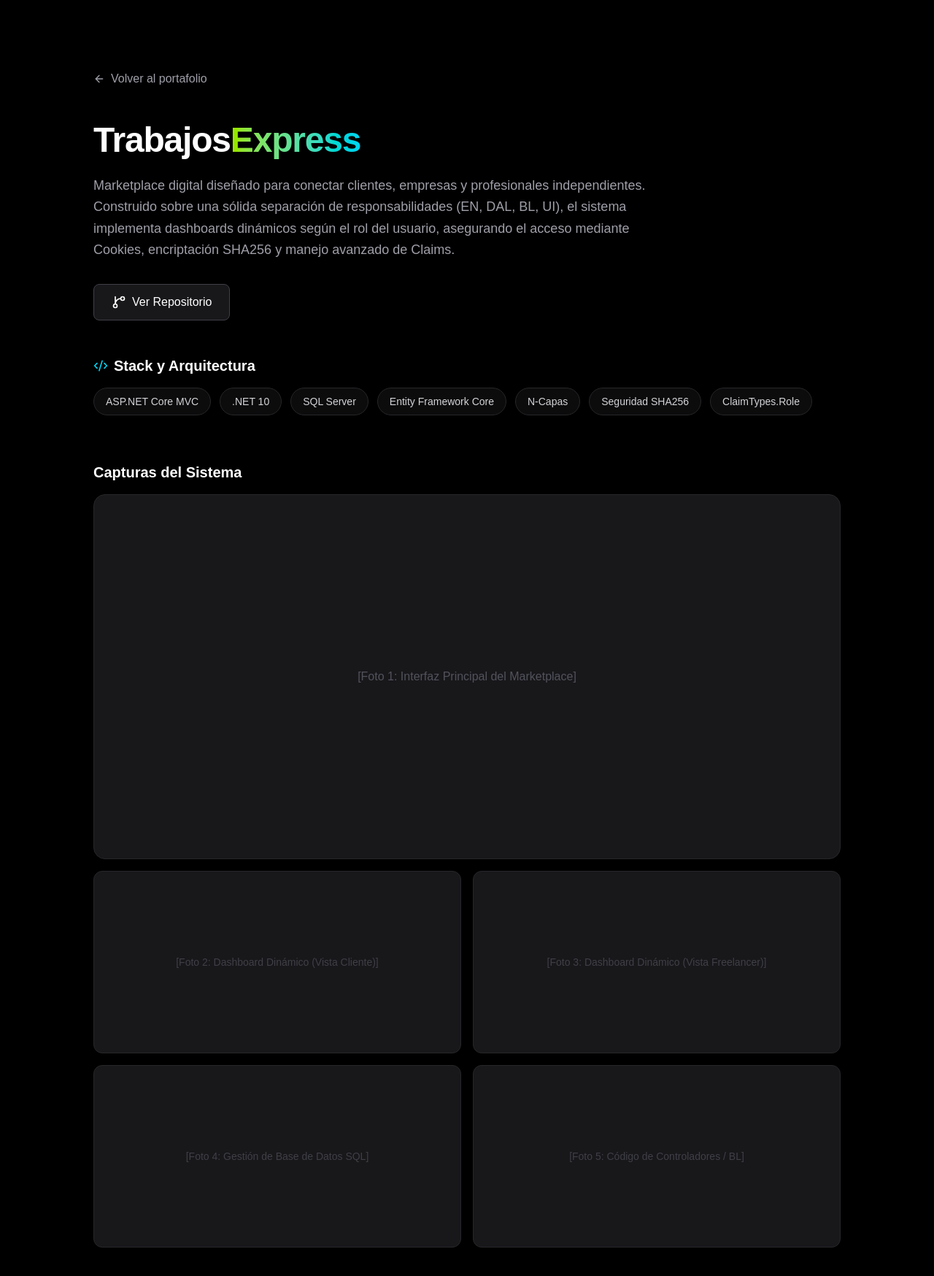
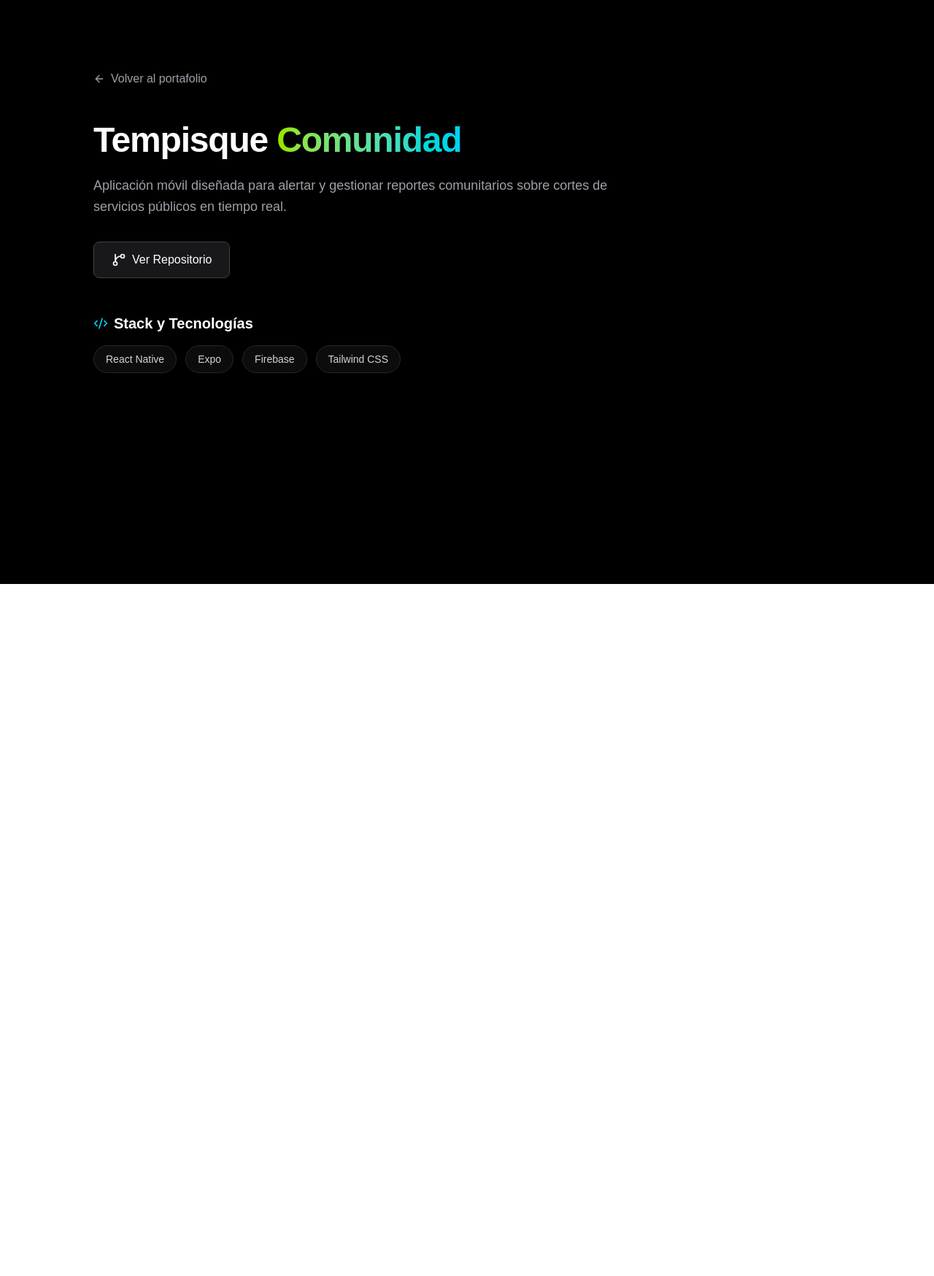
Before and after one commit to dventura-dev/portafolio-dv, a Next.js app: page /proyectos/tempisque in a window 1280 px wide. Shown: the top 1748 px of the page at 73% size. After the commit the page ends 800 px from the top, so only its background shows below. Built offline with nearby package versions, Linux system fonts and the light colour scheme.

Commit message:
fix: agregar componente exportado en tempisque page

```diff
--- a/app/proyectos/tempisque/page.tsx
+++ b/app/proyectos/tempisque/page.tsx
@@ -4,9 +4,7 @@ import Link from 'next/link';
 import { motion } from 'framer-motion';
 import { ArrowLeft, GitBranch, Code2 } from 'lucide-react';
 
-
-
-export default function tempisque() {
+export default function TempisquePage() {
   return (
     <main className="min-h-screen bg-black text-white pt-24 pb-12 px-6">
       <div className="max-w-5xl mx-auto">
@@ -16,10 +14,10 @@ export default function tempisque() {
 
         <div className="mb-12">
           <motion.h1 initial={{ opacity: 0, y: 10 }} animate={{ opacity: 1, y: 0 }} className="text-4xl md:text-5xl font-extrabold tracking-tight mb-6">
-            Trabajos<span className="text-transparent bg-clip-text bg-gradient-to-r from-lime-400 to-cyan-400">Express</span>
+            Tempisque <span className="text-transparent bg-clip-text bg-gradient-to-r from-lime-400 to-cyan-400">Comunidad</span>
           </motion.h1>
           <p className="text-lg text-zinc-400 max-w-3xl leading-relaxed mb-8">
-            Marketplace digital diseñado para conectar clientes, empresas y profesionales independientes. Construido sobre una sólida separación de responsabilidades (EN, DAL, BL, UI), el sistema implementa dashboards dinámicos según el rol del usuario, asegurando el acceso mediante Cookies, encriptación SHA256 y manejo avanzado de Claims.
+            Aplicación móvil diseñada para alertar y gestionar reportes comunitarios sobre cortes de servicios públicos en tiempo real.
           </p>
 
           <div className="flex flex-wrap gap-4">
@@ -31,29 +29,15 @@ export default function tempisque() {
 
         <div className="mb-16">
           <h3 className="text-xl font-semibold mb-4 flex items-center gap-2">
-            <Code2 className="w-5 h-5 text-cyan-400" /> Stack y Arquitectura
+            <Code2 className="w-5 h-5 text-cyan-400" /> Stack y Tecnologías
           </h3>
           <div className="flex flex-wrap gap-3">
-            {['ASP.NET Core MVC', '.NET 10', 'SQL Server', 'Entity Framework Core', 'N-Capas', 'Seguridad SHA256', 'ClaimTypes.Role'].map(tech => (
+            {['React Native', 'Expo', 'Firebase', 'Tailwind CSS'].map(tech => (
               <span key={tech} className="px-4 py-2 bg-zinc-900/50 border border-zinc-800 rounded-full text-sm text-zinc-300">{tech}</span>
             ))}
           </div>
         </div>
-
-        <div className="space-y-4">
-          <h3 className="text-xl font-semibold mb-4">Capturas del Sistema</h3>
-          <div className="w-full h-[400px] md:h-[500px] bg-zinc-900 border border-zinc-800 rounded-2xl flex items-center justify-center text-zinc-600">[Foto 1: Interfaz Principal del Marketplace]</div>
-          <div className="grid grid-cols-1 md:grid-cols-2 gap-4">
-            <div className="w-full h-[250px] bg-zinc-900 border border-zinc-800 rounded-xl flex items-center justify-center text-zinc-700 text-sm">[Foto 2: Dashboard Dinámico (Vista Cliente)]</div>
-            <div className="w-full h-[250px] bg-zinc-900 border border-zinc-800 rounded-xl flex items-center justify-center text-zinc-700 text-sm">[Foto 3: Dashboard Dinámico (Vista Freelancer)]</div>
-            <div className="w-full h-[250px] bg-zinc-900 border border-zinc-800 rounded-xl flex items-center justify-center text-zinc-700 text-sm">[Foto 4: Gestión de Base de Datos SQL]</div>
-            <div className="w-full h-[250px] bg-zinc-900 border border-zinc-800 rounded-xl flex items-center justify-center text-zinc-700 text-sm">[Foto 5: Código de Controladores / BL]</div>
-          </div>
-        </div>
       </div>
     </main>
-
-
-
   );
 }
```
